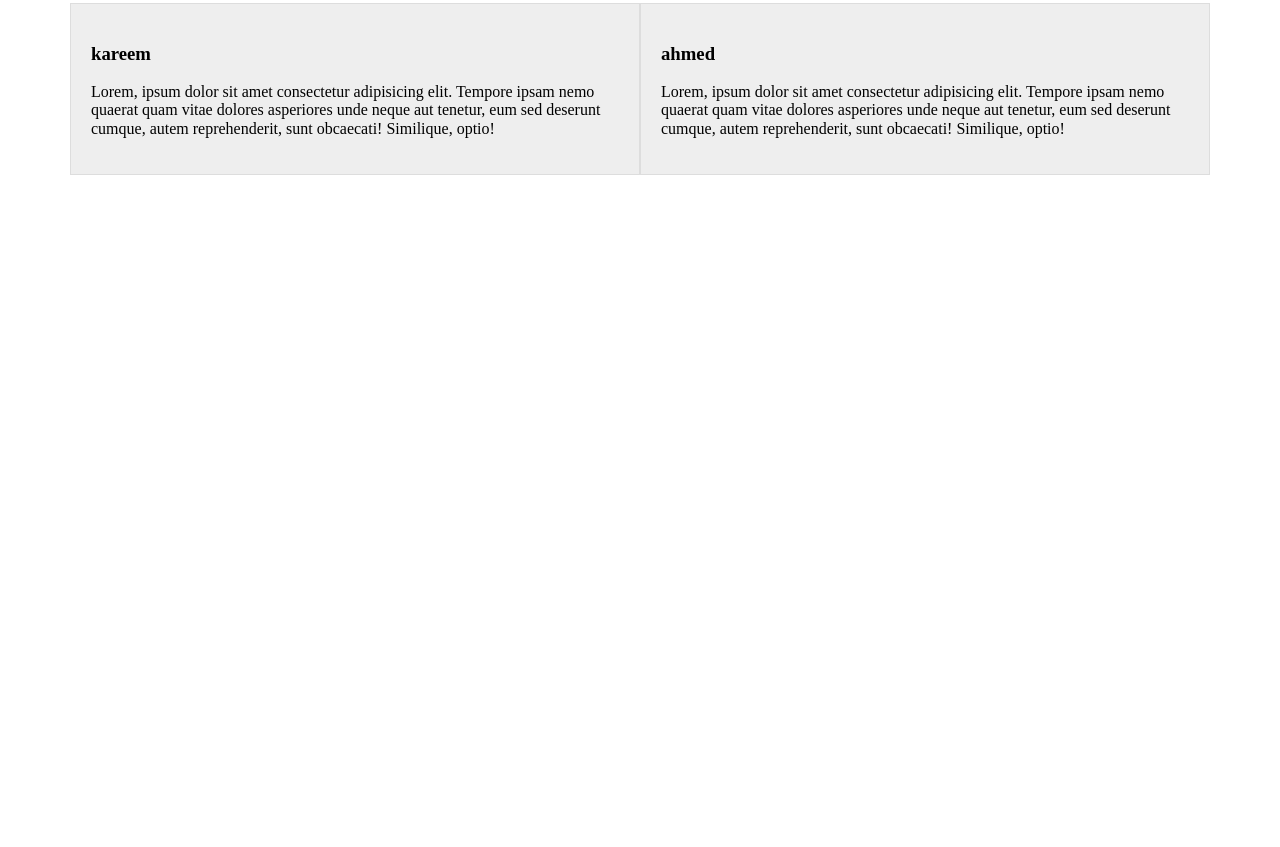
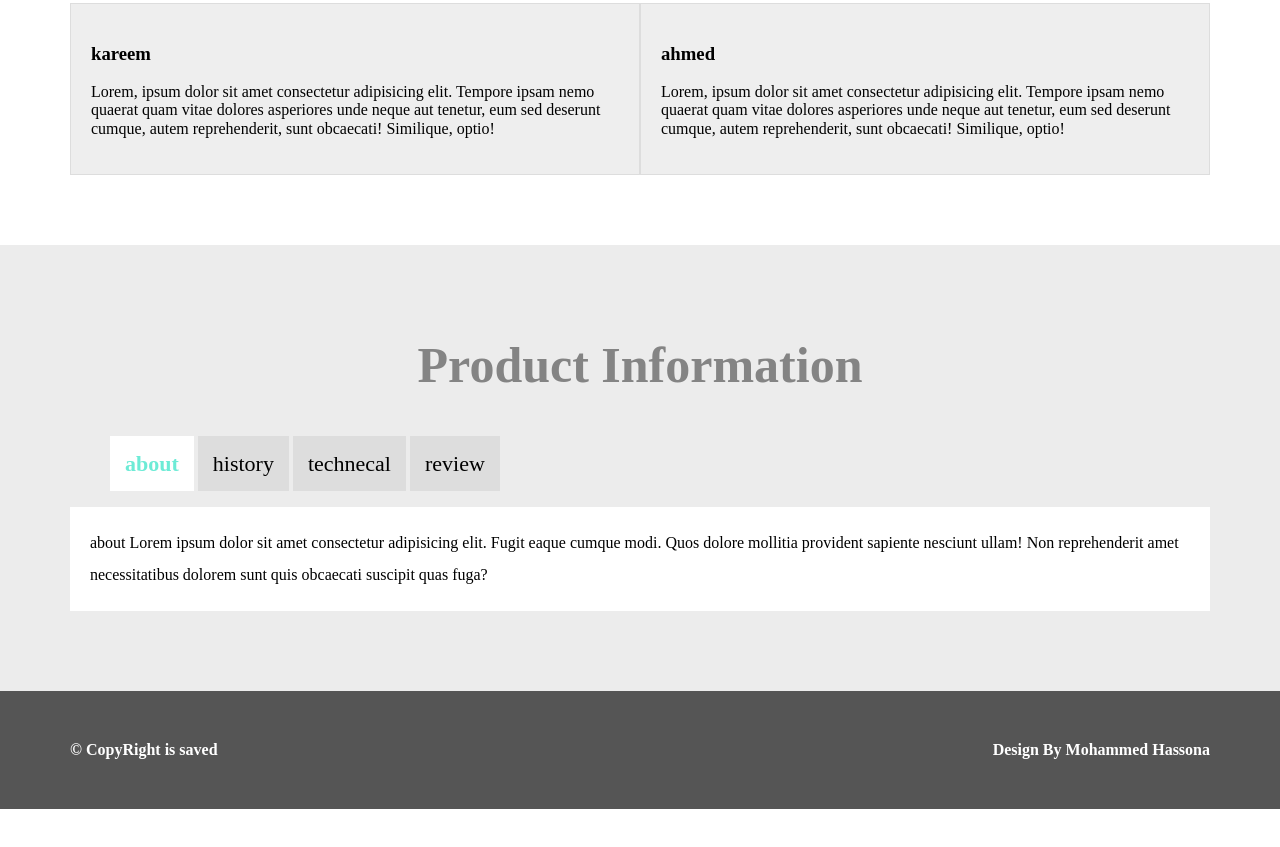
Before and after one commit to MohammedHassona99/Media_Query, a plain HTML site: page index.html in a window 1280 px wide. Shown: the part 3133-3980 px from the top of the page. After the commit the page ends 3942 px from the top, so only its background shows below. Drawn offline with Linux system fonts and the light colour scheme.

Commit message:
final techs

```diff
--- a/css/app.css
+++ b/css/app.css
@@ -1,11 +1,6 @@
 /* Star Global Rules */
 * {
   box-sizing: border-box;
-}
-body {
-  height: 5000px;
-}
-:root {
 }
 /* End Global Rules */
 /* Star framework */
@@ -245,6 +240,54 @@ main .feat p {
   width: 50%;
 }
 /* End Testimonial */
+
+/* Star Information */
+.information {
+  padding: 50px 0;
+  background-color: #ececec;
+}
+.information .h1 {
+  font-size: 50px;
+  color: #848484;
+}
+.information .info-content {
+  margin-bottom: 30px;
+}
+.information .info-content > div {
+  padding: 20px;
+  background-color: #fff;
+  line-height: 2;
+}
+.information .info-content > div:not(:first-of-type) {
+  display: none;
+}
+.information .info-list li {
+  display: inline-block;
+  background-color: #ddd;
+  padding: 15px;
+  font-size: 22px;
+  cursor: pointer;
+}
+.information .info-list li.selected {
+  background-color: #fff;
+  color: rgb(109, 235, 214);
+  font-weight: bold;
+}
+@media (max-width: 767px) {
+  .information .info-list li {
+    display: block;
+  }
+}
+/* End Information */
+
+/* Star Footer */
+footer {
+  background-color: #555;
+  padding: 50px 0;
+  color: #fff;
+  font-weight: bolder;
+}
+/* End Footer */
 /* Star Media Query */
 @media (max-width: 767px) {
   .visible-xs {
--- a/index.html
+++ b/index.html
@@ -187,10 +187,60 @@
             obcaecati! Similique, optio!
           </p>
         </article>
+        <div class="clear-fix"></div>
       </section>
     </section>
     <!-- End Testimonial -->
 
+    <!-- Star Information -->
+    <section class="information">
+      <section class="container">
+        <h2 class="h1 center">Product Information</h2>
+        <ul class="list-noun info-list">
+          <li data-class="about" class="selected">about</li>
+          <li data-class="history">history</li>
+          <li data-class="technecal">technecal</li>
+          <li data-class="review">review</li>
+        </ul>
+        <section class="info-content">
+          <div class="about">
+            about Lorem ipsum dolor sit amet consectetur adipisicing elit. Fugit
+            eaque cumque modi. Quos dolore mollitia provident sapiente nesciunt
+            ullam! Non reprehenderit amet necessitatibus dolorem sunt quis
+            obcaecati suscipit quas fuga?
+          </div>
+          <div class="history">
+            history Lorem ipsum dolor sit amet consectetur adipisicing elit.
+            Fugit eaque cumque modi. Quos dolore mollitia provident sapiente
+            nesciunt ullam! Non reprehenderit amet necessitatibus dolorem sunt
+            quis obcaecati suscipit quas fuga?
+          </div>
+          <div class="technecal">
+            technecal Lorem ipsum dolor sit amet consectetur adipisicing elit.
+            Fugit eaque cumque modi. Quos dolore mollitia provident sapiente
+            nesciunt ullam! Non reprehenderit amet necessitatibus dolorem sunt
+            quis obcaecati suscipit quas fuga?
+          </div>
+          <div class="review">
+            review Lorem ipsum dolor sit amet consectetur adipisicing elit.
+            Fugit eaque cumque modi. Quos dolore mollitia provident sapiente
+            nesciunt ullam! Non reprehenderit amet necessitatibus dolorem sunt
+            quis obcaecati suscipit quas fuga?
+          </div>
+        </section>
+      </section>
+    </section>
+    <!-- End Information -->
+
+    <!-- Star Footer -->
+    <footer>
+      <section class="container">
+        <div class="copy f-l">&copy; CopyRight is saved</div>
+        <div class="design f-r">Design By Mohammed Hassona</div>
+      </section>
+      <div class="clear-fix"></div>
+    </footer>
+    <!-- End Footer -->
     <script src="./js/jquery.js"></script>
     <script src="./js/main.js"></script>
   </body>
--- a/js/main.js
+++ b/js/main.js
@@ -0,0 +1,7 @@
+$(function () {
+  $(".info-list li").click(function () {
+    $(this).addClass("selected").siblings("li").removeClass("selected");
+    $(".info-content div").hide();
+    $("." + $(this).data("class")).fadeIn();
+  });
+});
```
